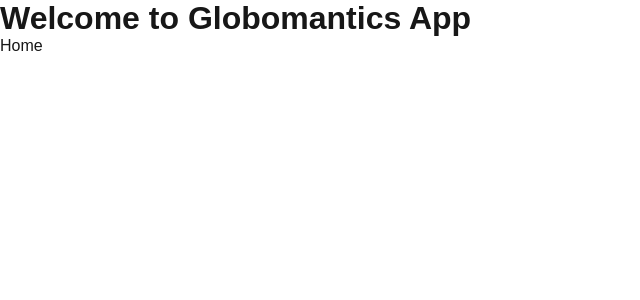
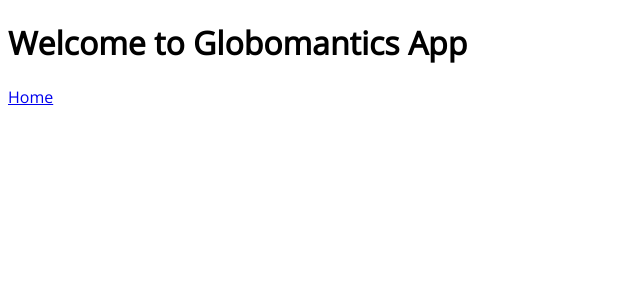
Before and after one commit to HiZackDavid/globomantics, a Next.js app: page / in a window 1280 px wide. Shown: the top 300 px of the page, without its empty margins (0-640 px from the left). Built offline with nearby package versions, Linux system fonts and the light colour scheme.

Commit message:
font in nextjs

```diff
--- a/src/app/layout.tsx
+++ b/src/app/layout.tsx
@@ -1,15 +1,9 @@
 import type { Metadata } from "next";
-import { Geist, Geist_Mono } from "next/font/google";
-import "./globals.css";
+import { Open_Sans } from "next/font/google";
 
-const geistSans = Geist({
-  variable: "--font-geist-sans",
+const openSans = Open_Sans({
   subsets: ["latin"],
-});
-
-const geistMono = Geist_Mono({
-  variable: "--font-geist-mono",
-  subsets: ["latin"],
+  weight: ["400"],
 });
 
 export const metadata: Metadata = {
@@ -24,9 +18,7 @@ export default function RootLayout({
 }>) {
   return (
     <html lang="en">
-      <body className={`${geistSans.variable} ${geistMono.variable}`}>
-        {children}
-      </body>
+      <body className={`${openSans.className}`}>{children}</body>
     </html>
   );
 }
```
